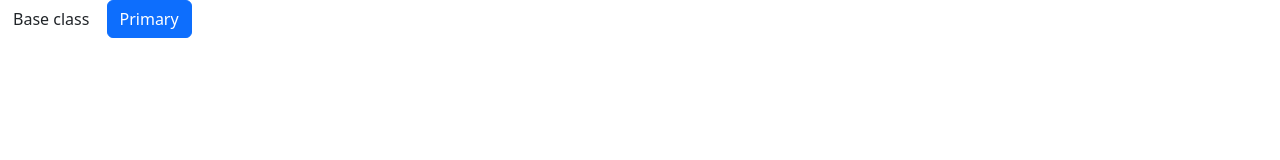
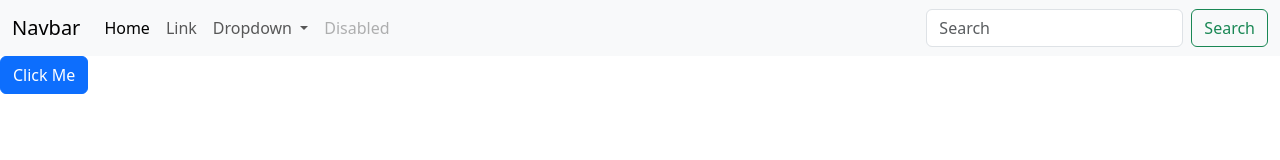
Before and after one commit to zhamri/MyTutorial-Bootstrap, a plain HTML site: page index.html in a window 1280 px wide. Drawn offline with nearby package versions, Linux system fonts and the light colour scheme.

Commit message:
update Navbar

```diff
--- a/index.html
+++ b/index.html
@@ -7,8 +7,47 @@
           integrity="sha384-sRIl4kxILFvY47J16cr9ZwB07vP4J8+LH7qKQnuqkuIAvNWLzeN8tE5YBujZqJLB" crossorigin="anonymous">
 </head>
 <body>
-<button type="button" class="btn">Base class</button>
-<button type="button" class="btn btn-primary">Primary</button>
+<nav class="navbar navbar-expand-lg bg-body-tertiary">
+    <div class="container-fluid">
+        <a class="navbar-brand" href="#">Navbar</a>
+        <button class="navbar-toggler" type="button" data-bs-toggle="collapse" data-bs-target="#navbarSupportedContent"
+                aria-controls="navbarSupportedContent" aria-expanded="false" aria-label="Toggle navigation">
+            <span class="navbar-toggler-icon"></span>
+        </button>
+        <div class="collapse navbar-collapse" id="navbarSupportedContent">
+            <ul class="navbar-nav me-auto mb-2 mb-lg-0">
+                <li class="nav-item">
+                    <a class="nav-link active" aria-current="page" href="#">Home</a>
+                </li>
+                <li class="nav-item">
+                    <a class="nav-link" href="#">Link</a>
+                </li>
+                <li class="nav-item dropdown">
+                    <a class="nav-link dropdown-toggle" href="#" role="button" data-bs-toggle="dropdown"
+                       aria-expanded="false">
+                        Dropdown
+                    </a>
+                    <ul class="dropdown-menu">
+                        <li><a class="dropdown-item" href="#">Action</a></li>
+                        <li><a class="dropdown-item" href="#">Another action</a></li>
+                        <li>
+                            <hr class="dropdown-divider">
+                        </li>
+                        <li><a class="dropdown-item" href="#">Something else here</a></li>
+                    </ul>
+                </li>
+                <li class="nav-item">
+                    <a class="nav-link disabled" aria-disabled="true">Disabled</a>
+                </li>
+            </ul>
+            <form class="d-flex" role="search">
+                <input class="form-control me-2" type="search" placeholder="Search" aria-label="Search"/>
+                <button class="btn btn-outline-success" type="submit">Search</button>
+            </form>
+        </div>
+    </div>
+</nav>
+<button class="btn btn-primary">Click Me</button>
 
 
 <script src="https://cdn.jsdelivr.net/npm/bootstrap@5.3.8/dist/js/bootstrap.bundle.min.js"
```
Also changed, not shown: 1 other file.
